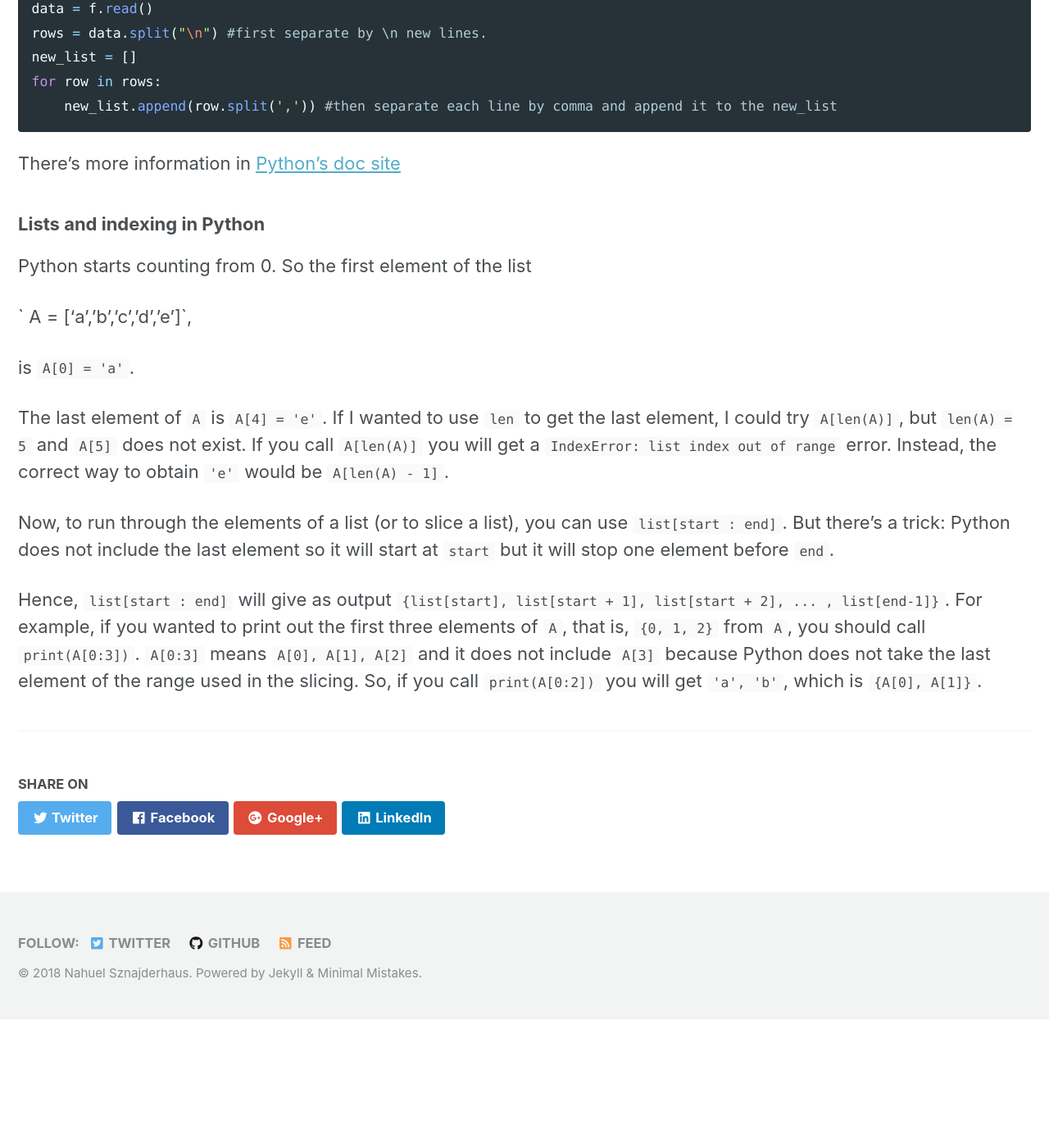
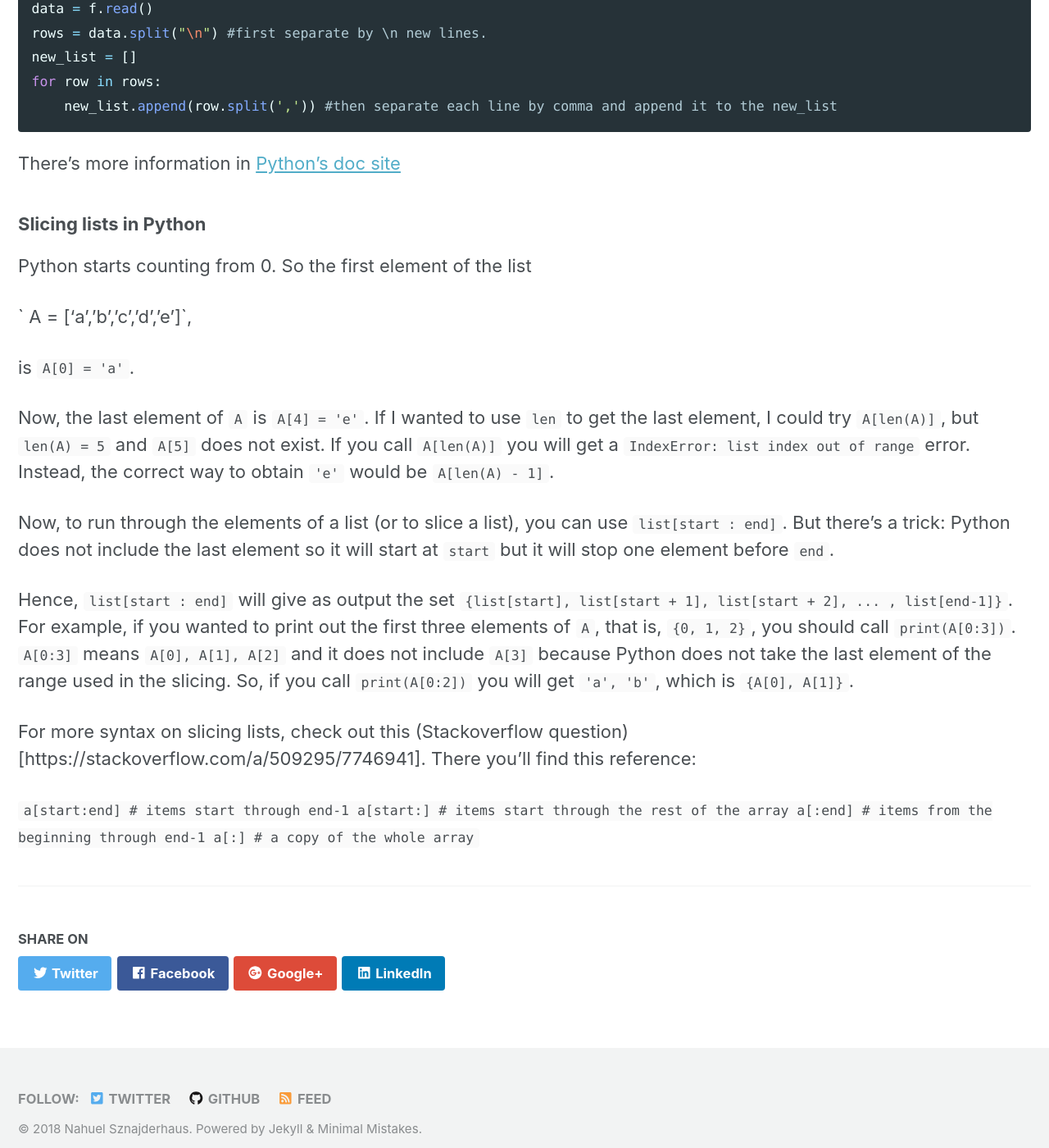
Before and after one commit to nahusznaj/nahusznaj.github.io, a Jekyll site: the page built from _posts/learning/2018-06-14-python-learning.md, in a window 1280 px wide and 1400 px high, scrolled down 814 px. Shown: the whole window at 82% size. Built offline with Jekyll 4.4.1, drawn with Linux system fonts in a browser that asks for light colours; nearby versions of some CDN libraries; before the commit the page ends 2057 px from its top, so only the background shows below that.

Commit message:
added comment on slicing lists

```diff
--- a/_posts/learning/2018-06-14-python-learning.md
+++ b/_posts/learning/2018-06-14-python-learning.md
@@ -40,7 +40,7 @@
 There's more information in [Python's doc site](https://docs.python.org/3/tutorial/inputoutput.html#reading-and-writing-files)
 
 
-### Lists and indexing in Python
+### Slicing lists in Python
 
 Python starts counting from 0. So the first element of the list
 
@@ -48,8 +48,15 @@
 
 is `A[0] = 'a'`.
 
-The last element of `A` is `A[4] = 'e'`. If I wanted to use `len` to get the last element, I could try  `A[len(A)]`, but `len(A) = 5` and `A[5]` does not exist. If you call `A[len(A)]` you will get a `IndexError: list index out of range` error. Instead, the correct way to obtain `'e'` would be `A[len(A) - 1]`.
+Now, the last element of `A` is `A[4] = 'e'`. If I wanted to use `len` to get the last element, I could try  `A[len(A)]`, but `len(A) = 5` and `A[5]` does not exist. If you call `A[len(A)]` you will get a `IndexError: list index out of range` error. Instead, the correct way to obtain `'e'` would be `A[len(A) - 1]`.
 
 Now, to run through the elements of a list (or to slice a list), you can use `list[start : end]`. But there's a trick: Python does not include the last element so it will start at `start` but it will stop one element before `end`.
 
-Hence, `list[start : end]` will give as output `{list[start], list[start + 1], list[start + 2], ... , list[end-1]}`. For example, if you wanted to print out the first three elements of `A`, that is, `{0, 1, 2}` from `A`,  you should call `print(A[0:3])`. `A[0:3]` means `A[0], A[1], A[2]` and it does not include `A[3]` because Python does not take the last element of the range used in the slicing. So, if you call `print(A[0:2])` you will get `'a', 'b'`, which is `{A[0], A[1]}`.
+Hence, `list[start : end]` will give as output the set `{list[start], list[start + 1], list[start + 2], ... , list[end-1]}`. For example, if you wanted to print out the first three elements of `A`, that is, `{0, 1, 2}`,  you should call `print(A[0:3])`. `A[0:3]` means `A[0], A[1], A[2]` and it does not include `A[3]` because Python does not take the last element of the range used in the slicing. So, if you call `print(A[0:2])` you will get `'a', 'b'`, which is `{A[0], A[1]}`.
+
+For more syntax on slicing lists, check out this (Stackoverflow question)[https://stackoverflow.com/a/509295/7746941]. There you'll find this reference:
+
+`a[start:end] # items start through end-1
+a[start:]    # items start through the rest of the array
+a[:end]      # items from the beginning through end-1
+a[:]         # a copy of the whole array`
```
Also changed, not shown: other parts of _posts/learning/2018-06-14-python-learning.md (+1 -1 lines).
